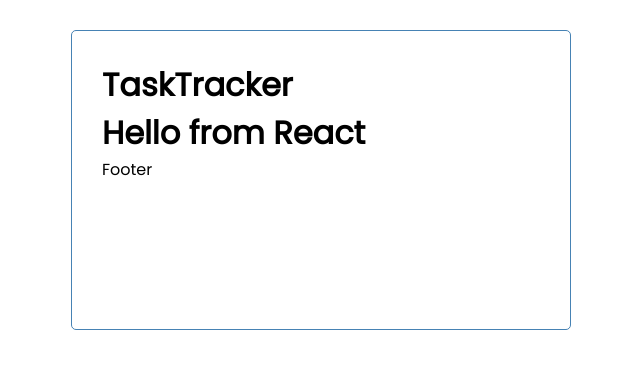
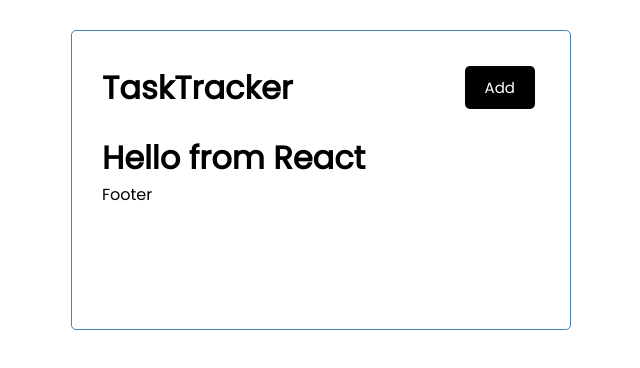
Before and after one commit to David-P-Molina/task-tutorial, a React (Create React App) app: page / in a window 1280 px wide. Shown: the top 368 px of the page, without its empty margins (319-959 px from the left). Built offline with nearby package versions, Linux system fonts and the light colour scheme.

Commit message:
Create button functional component and pass props down

```diff
--- /dev/null
+++ b/src/components/Button.js
@@ -0,0 +1,9 @@
+const Button = ({btnName}) => {
+  return (
+    <div><button className="btn">{btnName}</button></div>
+  )
+}
+Button.defaultProps = {
+    btnName: "Push Me"
+}
+export default Button
--- a/src/components/Header.js
+++ b/src/components/Header.js
@@ -1,12 +1,14 @@
 import React from 'react'
 import PropTypes from 'prop-types'
+import Button from './Button'
 
 const Header = ({title}) => {
   return (
-    <header>
+    <header class="header">
     {/* <header style={headerStyle}> */}
     {/* <header style={{ color: 'red', backgroundColor: 'black' }}> */}
       <h1>{title}</h1>
+      <Button btnName="Add"/>
     </header>
   )
 }
```
